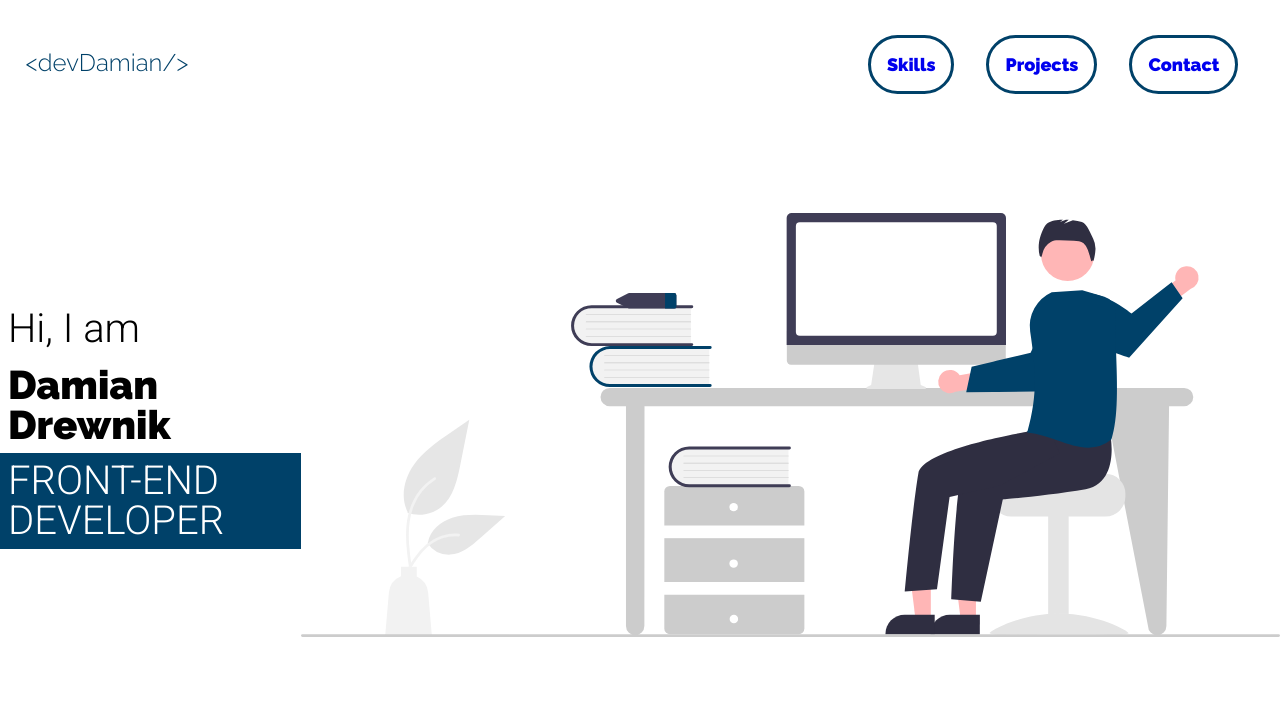
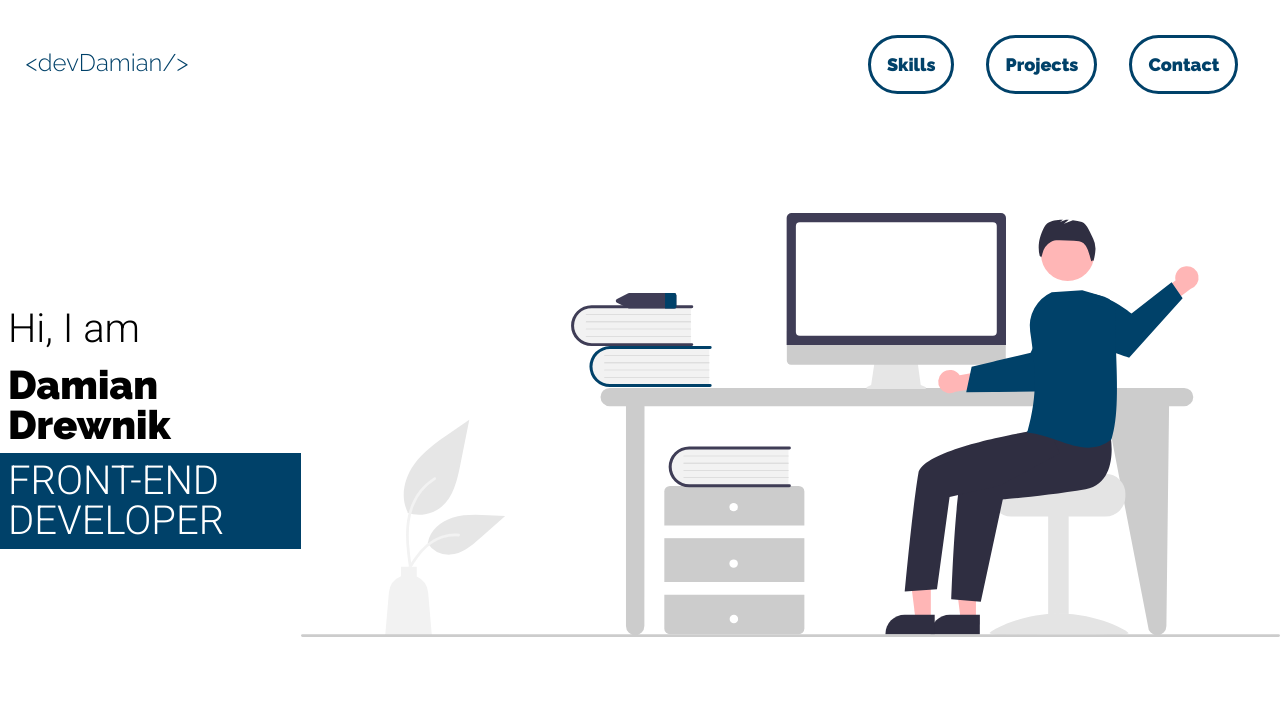
Before and after one commit to DamianDrewnik/frontend-developer-portfolio, a plain HTML site: page index.html in a window 1280 px wide. Shown: the top 722 px of the page. Drawn offline with Linux system fonts and the light colour scheme.

Commit message:
Button color fix on live site

```diff
--- a/styles/style.scss
+++ b/styles/style.scss
@@ -46,6 +46,7 @@ body {
   font-size: 18px;
   font-weight: 900;
   padding: 1rem;
+  color: $indigo;
   &:visited {
     color: $indigo;
     background-color: white;
```
Also changed, not shown: styles/style.css, 1 other file.
